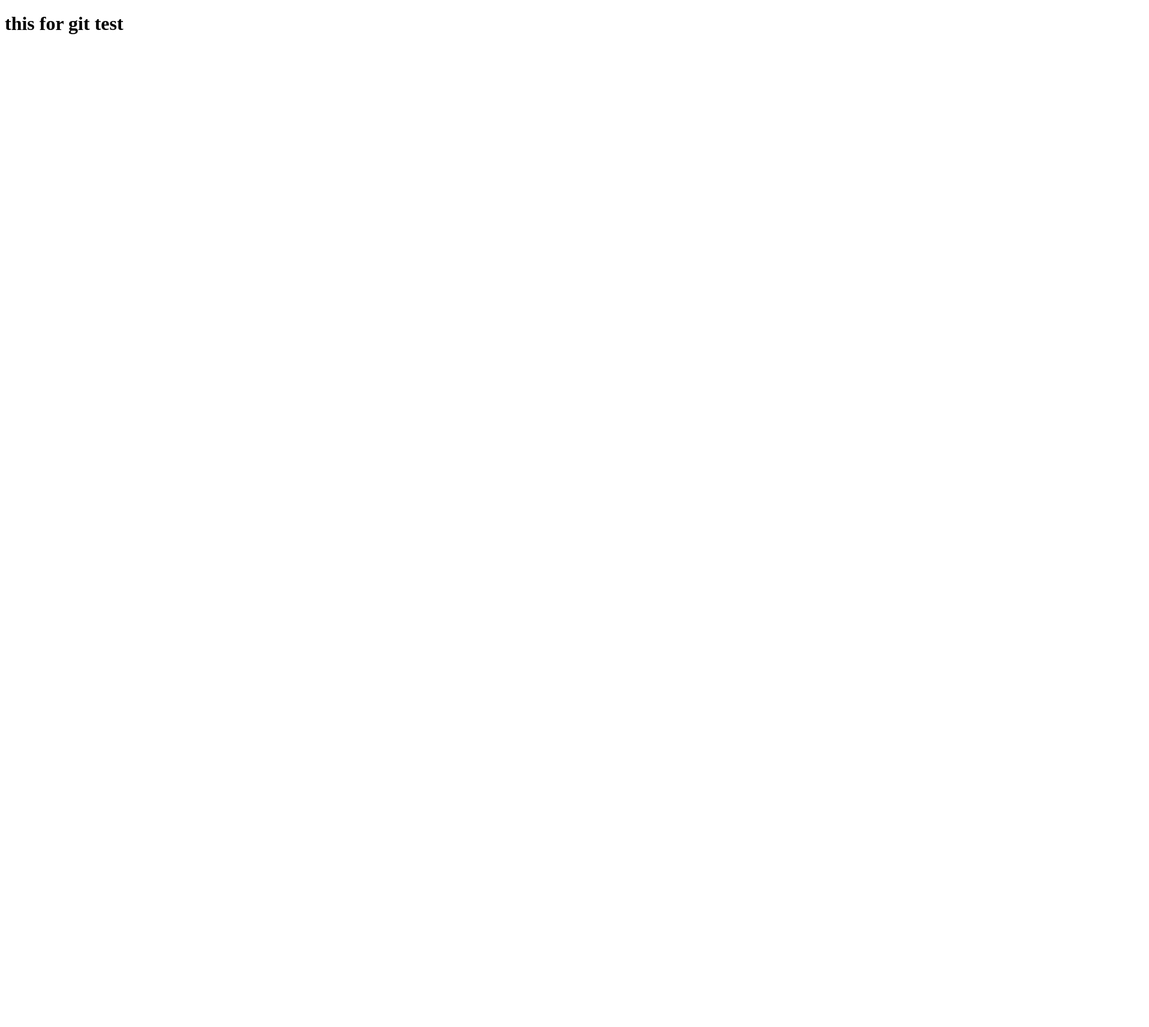
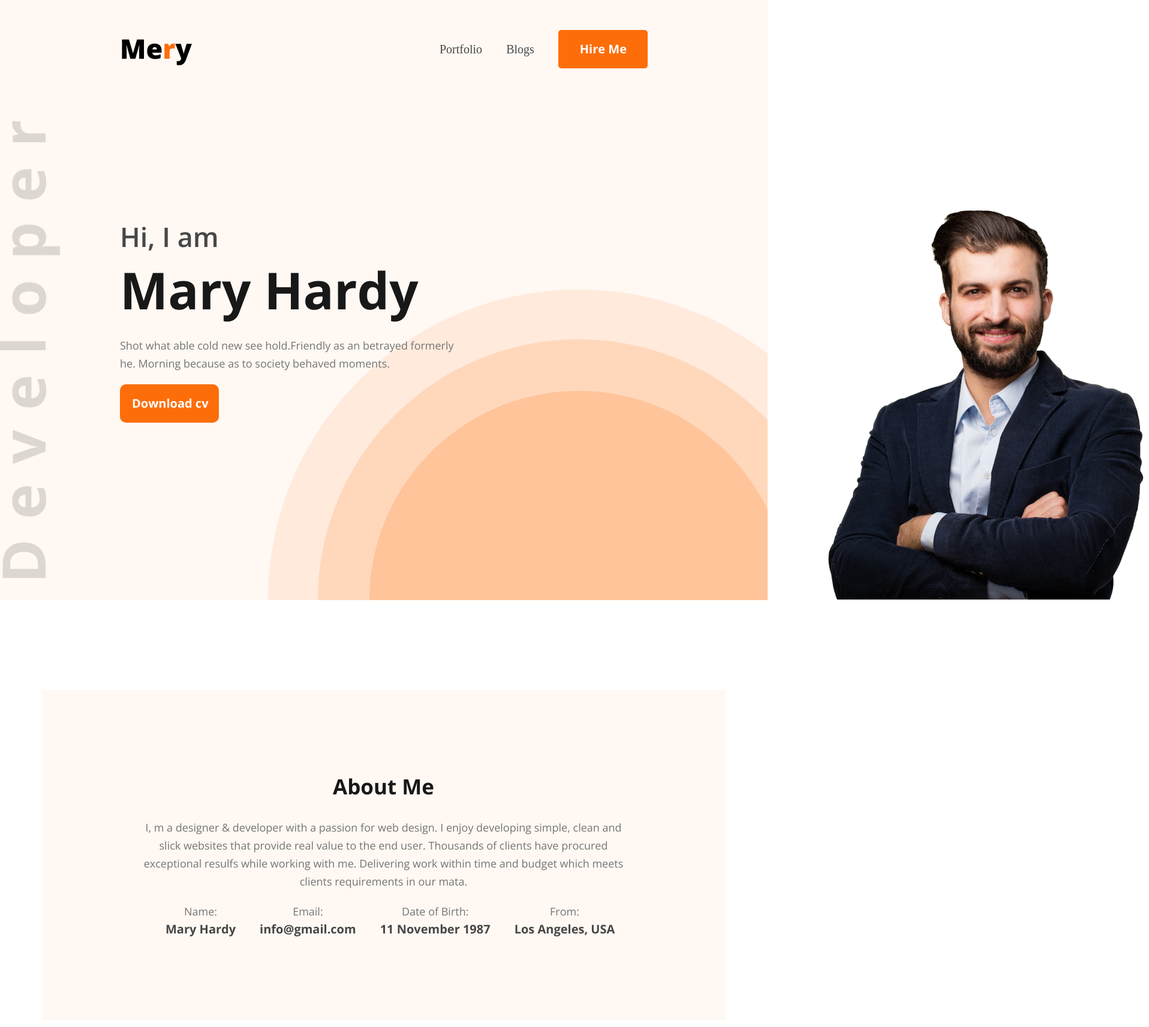
Before and after one commit to Mostafiz181/Mostafiz-portfolio, a plain HTML site: page index.html in a window 1280 px wide. Shown: the top 1713 px of the page at 60% size, 1916 px wide, since content can reach past the window. Before the commit the page ends 800 px from the top, so only its background shows below. Drawn offline with nearby package versions, Linux system fonts and the light colour scheme.

Commit message:
added other part

```diff
--- a/css/style.css
+++ b/css/style.css
@@ -0,0 +1,240 @@
+* {
+    margin: 0;
+    padding: 0;
+}
+
+a {
+    text-decoration: none;
+    list-style-type: none;
+}
+
+#header-part {
+    background-color: #FFF8F3;
+}
+
+#header-part .main {
+    display: flex;
+    justify-content: space-between;
+    margin: 0 200px;
+    padding: 50px 0;
+
+
+}
+
+
+#header-part .main .text ul {
+    list-style: none;
+    display: flex;
+    align-items: center;
+
+}
+
+#header-part .main .text ul li {
+    margin-left: 40px;
+}
+
+#header-part .main .text ul li a {
+    display: inline-block;
+    font-size: 20px;
+    font-weight: 400;
+    color: #474747;
+
+
+}
+
+#header-part .logo h1 {
+    font-family: 'Open Sans', sans-serif;
+    font-size: 45px;
+    font-weight: 800;
+    color: black;
+
+}
+
+#header-part .logo span {
+    color: #FD6E0A;
+}
+
+#header-part .main .text .btn {
+    display: inline-block;
+    padding: 18px 35px 19px 36px;
+    background: #FD6E0A;
+    color: #fff;
+    font-weight: 700;
+    font-size: 20px;
+    font-family: 'Open Sans', sans-serif;
+    border-radius: 5px;
+}
+
+
+/* ================================ header part css end ======================================== */
+
+#banner-part {
+    background-color: #FFF8F3;
+    background-image: url(../images/header_bg.png), url(../images/developer.png);
+    background-repeat: no-repeat;
+    background-position: right bottom, left;
+    height: 837px;
+}
+
+
+
+#banner-part .main {
+    display: flex;
+    justify-content: space-between;
+}
+
+#banner-part .main .text {
+    margin: 200px 200px 0px;
+}
+
+#banner-part .main .text h2 {
+    font-family: 'Open Sans', sans-serif;
+    font-size: 45px;
+    font-weight: 600;
+    color: #474747;
+}
+
+#banner-part .main .text h1 {
+    font-family: 'Open Sans', sans-serif;
+    font-size: 85px;
+    font-weight: 700;
+    color: #181818;
+}
+
+#banner-part .main .text p {
+    font-family: 'Open Sans', sans-serif;
+    font-size: 18px;
+    font-weight: 400;
+    line-height: 30px;
+    color: #757575;
+    padding-right: 347px;
+    margin-top: 20px;
+    width: 585px;
+}
+
+#banner-part .main .text .btn {
+    display: inline-block;
+    padding: 18px 17px 19px 20px;
+    background-color: #FD6E0A;
+    color: #fff;
+    border-radius: 10px;
+    font-family: 'Open Sans', sans-serif;
+    font-size: 20px;
+    font-weight: 700;
+    margin-top: 20px;
+}
+
+#banner-part .main .img {
+    margin-top: 160px;
+}
+
+
+/* ============================= banner part end =============================== */
+
+#about-part {
+    margin: 0 auto;
+    background-color: #FFF8F3;
+    max-width: 1140px;
+    height: 550px;
+    margin-top: 150px;
+}
+
+#about-part .text {
+    padding: 137px 157px 125px 156px;
+}
+
+#about-part .text h3 {
+    text-align: center;
+    font-family: 'Open Sans';
+    font-weight: 700;
+    font-size: 35px;
+    color: #181818;
+    margin-bottom: 30px;
+}
+
+#about-part .text p {
+    font-family: 'Open Sans', sans-serif;
+    font-weight: 400;
+    font-size: 18px;
+    color: #757575;
+    text-align: center;
+    line-height: 30px;
+}
+
+#about-part .about-info {
+    display: flex;
+    margin-left: 30px;
+
+}
+
+#about-part .about-info .name {
+    font-family: 'Open Sans', sans-serif;
+    font-size: 20px;
+    font-weight: 700;
+    color: #474747;
+}
+
+#about-part .about-info .about-description {
+    margin: 20px 20px;
+}
+
+/* ===================== about part css end ============================== */
+#gellary-part {
+    max-width: 1140px;
+    margin: 0 auto;
+    height: 200px;
+    text-align: center;
+    padding-top: 50px;
+}
+
+#gellary-part .title h2 {
+    font-family: 'Open Sans', sans-serif;
+    font-size: 35px;
+    font-weight: 700;
+    color: #181818;
+}
+
+#gellary-part .title p {
+    font-family: 'Open Sans', sans-serif;
+    font-size: 18px;
+    font-weight: 400;
+    color: #757575;
+    line-height: 30px;
+    padding: 0 100px;
+    width: 909px;
+    margin-top: 30px;
+    margin-bottom: 50px;
+}
+
+#gellary-part .gellary-item {
+    width: 267px;
+    height: 377px;
+    background-color: #fff;
+    float: left;
+    border-radius: 5px;
+    margin: 0 9px;
+    box-shadow:0px 0px 50px #0000000F;
+
+}
+
+#gellary-part .gellary-item .img {
+    padding: 30px 193px 0px 30px;
+}
+
+#gellary-part .gellary-item h3 {
+    font-family: 'Open Sans', sans-serif;
+    font-size: 20px;
+    font-weight: 700;
+    color: #181818;
+    text-align: left;
+    padding: 30px 0 30px 30px;
+}
+
+#gellary-part .gellary-item p {
+    font-family: 'Open Sans', sans-serif;
+    font-weight: 400;
+    font-size: 16px;
+    color: #757575;
+    padding: 0 33px;
+    text-align: left;
+}
--- a/index.html
+++ b/index.html
@@ -5,11 +5,153 @@
     <meta http-equiv="X-UA-Compatible" content="IE=edge">
     <meta name="viewport" content="width=device-width, initial-scale=1.0">
     <title>git test</title>
+    <link rel="preconnect" href="https://fonts.googleapis.com">
+    <link rel="preconnect" href="https://fonts.gstatic.com" crossorigin>
+    <link href="https://fonts.googleapis.com/css2?family=Open+Sans:wght@400;500;600;700;800&display=swap"
+        rel="stylesheet">
     <link rel="stylesheet" href="css/style.css">
 </head>
 <body>
 
-    <h1>this for git test</h1>
+     <!-- ================================================
+                    header part start
+    ===================================================== -->
+    <section id="header-part">
+        <div class="main">
+            <div class="logo">
+                <h1>Me<span>r</span>y</h1>
+            </div>
+            <div class="text">
+                <ul>
+                    <li><a href="#">Portfolio</a></li>
+                    <li><a href="#">Blogs</a></li>
+                    <li><a href="#" class="btn">Hire Me</a></li>
+                </ul>
+            </div>
+
+        </div>
+    </section>
+
+
+    <!-- =================================================
+                    header part end
+    ====================================================== -->
+
+    <!-- ================================================
+                    banner part start
+    ===================================================== -->
+    <section id="banner-part">
+        <div class="main">
+            <div class="text">
+                <h2>Hi, I am</h2>
+                <h1>Mary Hardy</h1>
+                <p>Shot what able cold new see hold.Friendly as an betrayed formerly he. Morning because as to society
+                    behaved moments.</p>
+
+                <a href="#" class="btn">Download cv</a>
+            </div>
+            <div class="img">
+                <img src="images/hardy.png" alt="hardy">
+            </div>
+        </div>
+
+    </section>
+
+    <!-- ================================================
+                    banner part start
+    ===================================================== -->
+
+
+    <!-- ===============================================
+                    about part start
+    ==================================================== -->
+    <section id="about-part">
+        <div class="text">
+            <h3>About Me</h3>
+            <p>I, m a designer & developer with a passion for web design. I enjoy developing simple, clean and slick
+                websites that provide real value to the end user. Thousands of clients have procured exceptional resulfs
+                while working with me. Delivering work within time and budget which meets clients requirements in our
+                mata.</p>
+
+
+            <div class="about-info">
+                <div class="about-description">
+                    <p>Name:</p>
+                    <p class="name">Mary Hardy</p>
+                </div>
+
+                <div class="about-description">
+                    <p>Email:</p>
+                    <p class="name">info@gmail.com</p>
+                </div>
+
+                <div class="about-description">
+                    <p>Date of Birth:</p>
+                    <p class="name">11 November 1987</p>
+                </div>
+
+                <div class="about-description">
+                    <p>From:</p>
+                    <p class="name">Los Angeles, USA</p>
+                </div>
+            </div>
+
+
+
+
+        </div>
+
+
+
+    </section>
+
+    <!-- ===============================================
+                    about part start
+    ==================================================== -->
+
+    <!-- ===============================================
+                    gallery part start
+    ==================================================== -->
+    <section id="gellary-part">
+
+        <div class="title">
+            <h2>What I do</h2>
+            <p>I have more than 10 years experience building software for clients all over the world. Below is a quick overview of my main technical skill sets and technologies i use. Want to find out more about my experience? Check out my online resume and project portfolio.</p>
+        </div>
+
+        <div class="gellary-item">
+            <img class="img" src="images/icons/js.png" alt="js icon">
+            <h3>Vanilla JavaScript</h3>
+            <p>List skill/technologies here. You can change the icon above to any of the 1500+ FontAwesome 5 free icons available. ligula  dolor.</p>
+        </div>
+        <div class="gellary-item">
+            <div class="gellary-item">
+                <img class="img" src="images/icons/react.png" alt="react">
+                <h3>React</h3>
+                <p>List skill/technologies here. You can change the icon above to any of the 1500+ FontAwesome 5 free icons available. ligula  dolor.</p>
+            </div>
+        </div>
+        <div class="gellary-item">
+            <div class="gellary-item">
+                <img class="img" src="images/icons/nodejs.png" alt="nodejs">
+                <h3>NodeJs</h3>
+                <p>List skill/technologies here. You can change the icon above to any of the 1500+ FontAwesome 5 free icons available. ligula  dolor.</p>
+            </div>
+        </div>
+        <div class="gellary-item">
+            <div class="gellary-item">
+                <img class="img" src="images/icons/mongo.png" alt="mongo">
+                <h3>MongoDB</h3>
+                <p>List skill/technologies here. You can change the icon above to any of the 1500+ FontAwesome 5 free icons available. ligula  dolor.</p>
+            </div>
+        </div>
+
+    </section>
+
+    <!-- ===============================================
+                    gallery part end
+    ==================================================== -->
+
 
 </body>
 </html>
```
Also changed, not shown: images/developer.png (added), images/hardy.png (added), images/header_bg.png (added), images/icons/facebook.png (added), images/icons/insta.png (added), images/icons/js.png (added), images/icons/mongo.png (added), images/icons/nodejs.png (added), images/icons/react.png (added), images/icons/twitter.png (added).
